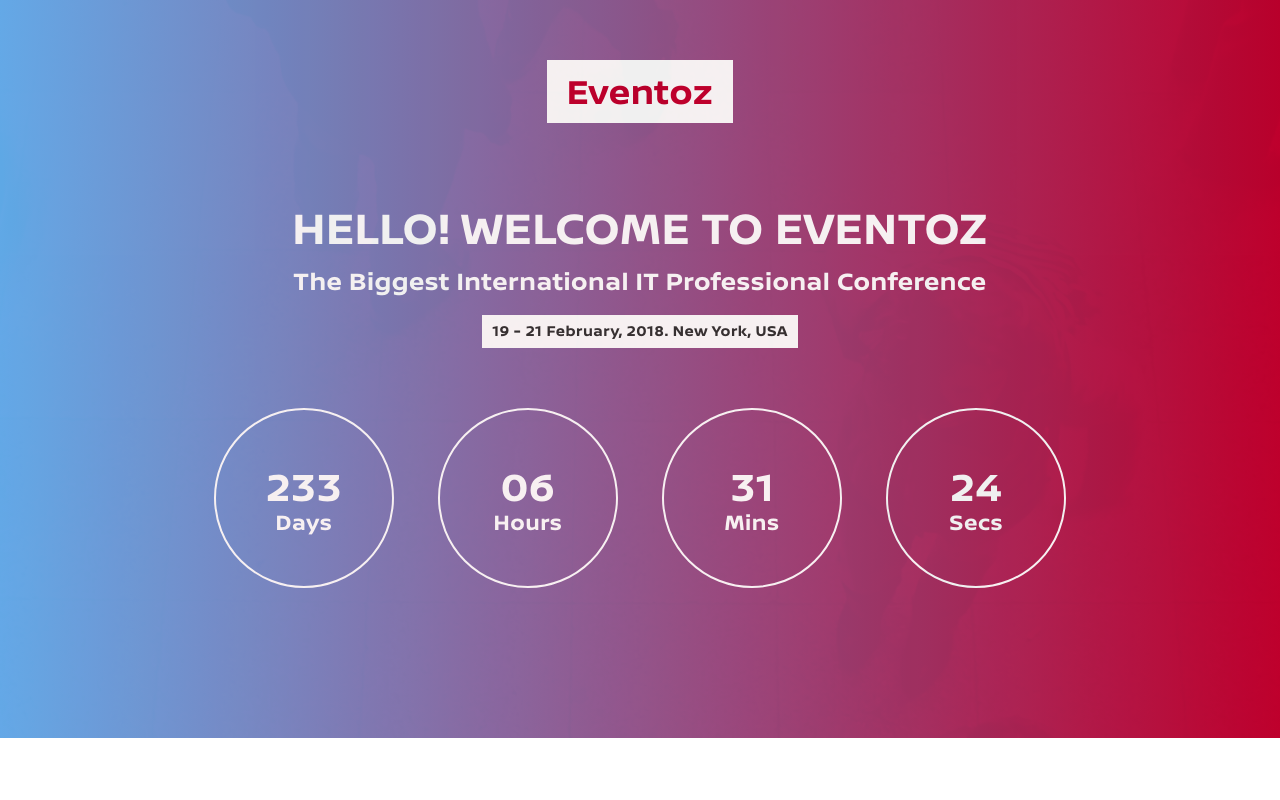
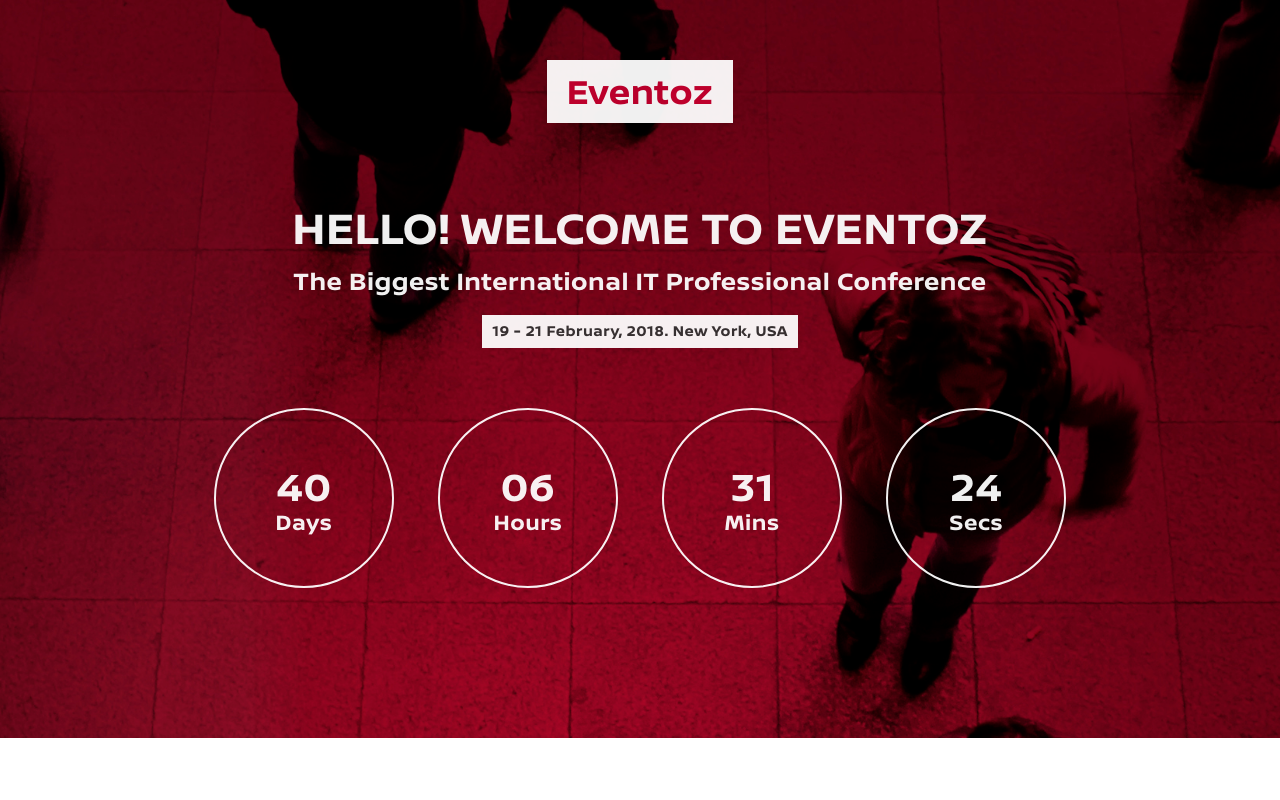
Before and after one commit to mrguz170/Altima-web, a plain HTML site: page home/index.html in a window 1280 px wide. Shown: the top 800 px of the page. Drawn offline with nearby package versions, Linux system fonts and the light colour scheme.

Commit message:
Imagenes
Se agregaron y cambiaron imagenes

```diff
--- a/home/assets/css/theme-color/default-theme.css
+++ b/home/assets/css/theme-color/default-theme.css
@@ -6,9 +6,9 @@ Author URI : http://www.markups.io/
 
 .mu-hero-overlay,
 .mu-video-overlay {
-	background-color: #c4002e;/* fallback for old browsers */
-    background: -webkit-linear-gradient(to right, #64b3f4, #c4002e);  /* Chrome 10-25, Safari 5.1-6 */
-    background: linear-gradient(to right, #64b3f4, #c4002e); /* W3C, IE 10+/ Edge, Firefox 16+, Chrome 26+, Opera 12+, Safari 7+ */
+
+
+
 
 }
 
--- a/home/assets/js/custom.js
+++ b/home/assets/js/custom.js
@@ -42,7 +42,7 @@
 	/*  2. EVENT TIME COUNTER
 	/* ----------------------------------------------------------- */
 
-	$('#mu-event-counter').countdown('2020/02/10').on('update.countdown', function(event) {
+	$('#mu-event-counter').countdown('2019/08/01').on('update.countdown', function(event) {
 	  var $this = $(this).html(event.strftime(''
 	    + '<span class="mu-event-counter-block"><span>%D</span> Days</span> '
 	    + '<span class="mu-event-counter-block"><span>%H</span> Hours</span> '
```
Also changed, not shown: home/assets/images/about-video-bg.jpg, home/assets/images/logo.png (added).
